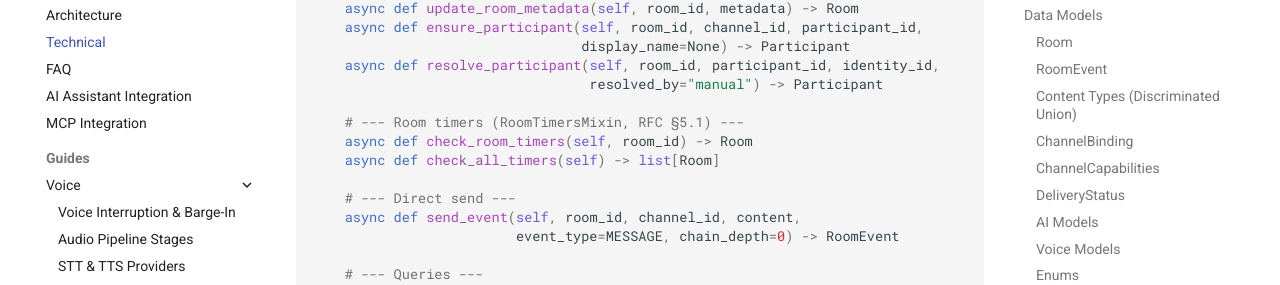
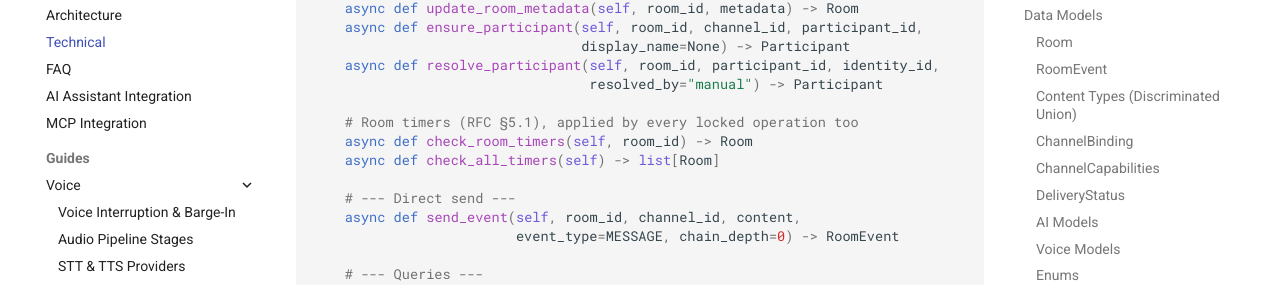
Before and after one commit to roomkit-live/roomkit-docs, an MkDocs documentation site: the page built from docs/technical.md, in a window 1280 px wide and 900 px high, scrolled down 10848 px. Shown: the part 147-432 px from the top of the window. Built offline with MkDocs 1.6.1 and Material for MkDocs 9.7.7, drawn with Linux system fonts in a browser that asks for light colours; comment, search, counter and statistics services are not loaded.

Commit message:
docs(technical): the room timer checks are RoomKit methods, no mixin of their own (RMK-930)

```diff
--- a/docs/technical.md
+++ b/docs/technical.md
@@ -485,7 +485,7 @@ class RoomKit(InboundMixin, ChannelOpsMixin, RoomLifecycleMixin, HelpersMixin):
     async def resolve_participant(self, room_id, participant_id, identity_id,
                                   resolved_by="manual") -> Participant
 
-    # --- Room timers (RoomTimersMixin, RFC §5.1) ---
+    # Room timers (RFC §5.1), applied by every locked operation too
     async def check_room_timers(self, room_id) -> Room
     async def check_all_timers(self) -> list[Room]
 
```
